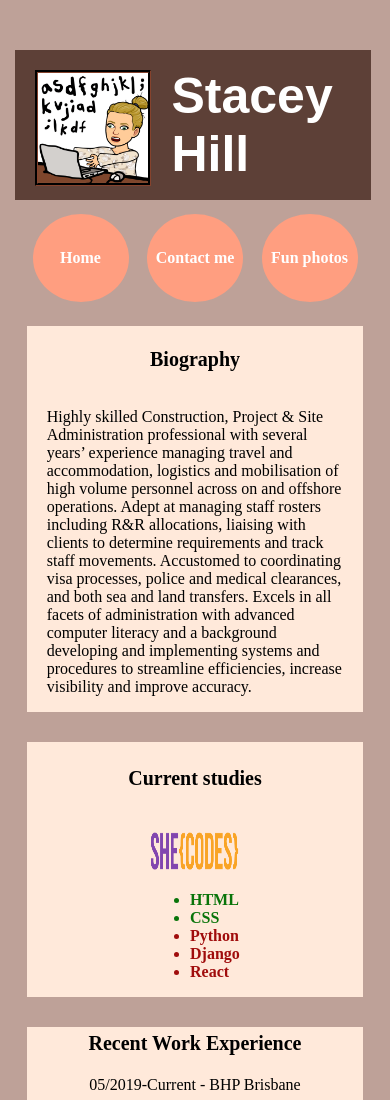
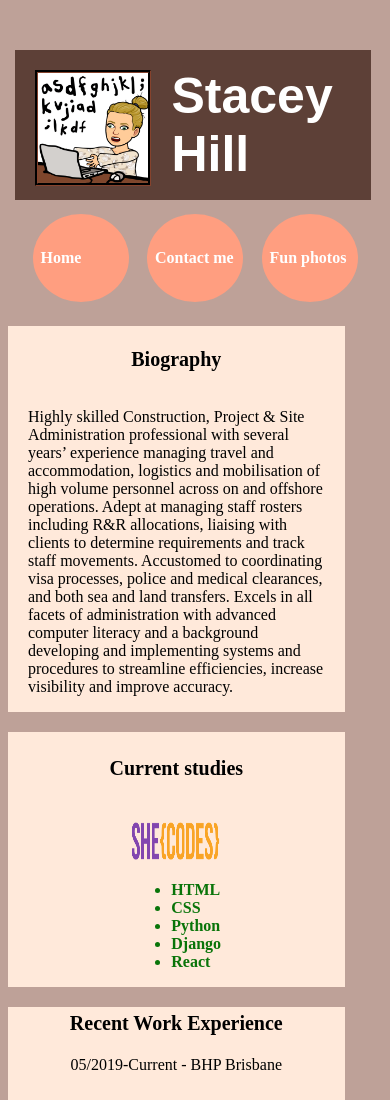
Before and after one commit to Stacey83/Project---profile, a plain HTML site: page index.html in a window 390 px wide. Shown: the top 1100 px of the page. Drawn offline with Linux system fonts and the light colour scheme; a web font is replaced by a local one.

Commit message:
Updated CSS

```diff
--- a/index.html
+++ b/index.html
@@ -33,9 +33,9 @@
                             <ul>
                                 <li class="completed">HTML</li>
                                 <li class="completed">CSS</li>
-                                <li class="not-completed">Python</li>
-                                <li class="not-completed">Django</li>
-                                <li class="not-completed">React</li>
+                                <li class="completed">Python</li>
+                                <li class="completed">Django</li>
+                                <li class="completed">React</li>
                             </ul>
                         </p>
                     </div>
--- a/styles.css
+++ b/styles.css
@@ -1,4 +1,4 @@
-@import url('https://fonts.googleapis.com/css2?family=Akaya+Kanadaka&display=swap');
+@import url("https://fonts.googleapis.com/css2?family=Akaya+Kanadaka&display=swap");
 
 html {
   max-width: 100%;
@@ -22,7 +22,7 @@ nav {
   height: 80px;
   width: 80px;
   border-radius: 50%;
-    background:#ff9e80;
+  background: #ff9e80;
   color: white;
   font-size: 1rem;
   line-height: 5;
@@ -32,6 +32,11 @@ nav {
   margin: 0.25rem;
   cursor: pointer;
   font-weight: bold;
+}
+.navbutton:hover {
+  background-color: #fcb59f;
+  border: 4px solid #ff9e80;
+  color: white;
 }
 #title {
   background-color: #5d4037;
@@ -48,7 +53,7 @@ h1 {
   font-weight: bolder;
   font-size: 100px;
   margin-left: 80px;
-    font-family: 'Akaya Kanadaka', sans-serif;
+  font-family: "Akaya Kanadaka", sans-serif;
 }
 #profileimage {
   margin-left: 20px;
@@ -84,7 +89,7 @@ h1,
 .thirdcolumntext {
   margin-left: 20px;
   margin-right: 20px;
-    text-align: left;
+  text-align: center;
   font-size: 16px;
 }
 #shecodeslogo {
@@ -150,7 +155,7 @@ footer {
 #formtitle {
   color: #74554b;
   background-color: white;
-    font-family: 'Akaya Kanadaka', sans-serif;
+  font-family: "Akaya Kanadaka", sans-serif;
   height: 100px;
   width: 90%;
   margin-top: 50px;
@@ -165,7 +170,7 @@ footer {
   margin-top: 10px;
   width: 40%;
   padding: 10px;
-    background-color:#ffe9da;
+  background-color: #ffe9da;
 }
 .form-item {
   display: flex;
@@ -196,9 +201,9 @@ footer {
   font-size: 18px;
 }
 .form-itembutton:hover {
-    border: 2px solid #FA4224;
-    background-color: #FA4224;
-    color: #FFF;
+  border: 2px solid #fa4224;
+  background-color: #fa4224;
+  color: #fff;
 }
 .form-itembutton {
   width: 100px;
@@ -224,7 +229,7 @@ footer {
   border-width: 5px;
   margin-top: 30px;
 }
-@media (max-width: 500px) {
+@media screen and (max-width: 700px) {
   #title {
     width: 95%;
     margin-right: 2%;
@@ -234,9 +239,13 @@ footer {
     font-size: 50px;
     margin-left: 20px;
   }
+  .navbutton {
+    text-align: justify;
+  }
   #columnscontainer {
-        display: inline-flex;
-        flex-direction: column;
+    /* display: inline-flex;
+    flex-direction: column; */
+    display: block;
     justify-content: center;
     align-items: center;
   }
```
Lines whose indentation alone changed are shown as unchanged.
